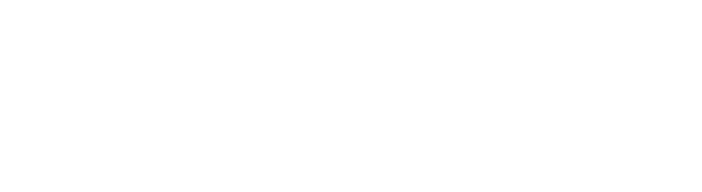
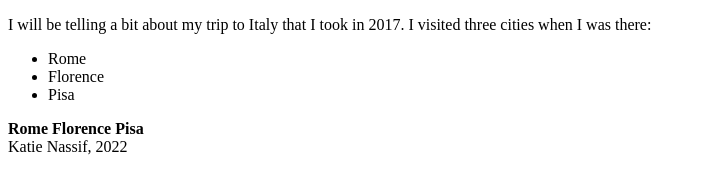
Before and after one commit to St-Louis-Women-March-2022/js-assignment-4-html-me-something-krnassif, a website: page index.html in a window 1280 px wide. Shown: the whole page, without its empty margins (0-702 px from the left). Drawn offline with Linux system fonts and the light colour scheme.

Commit message:
Finished HTML portion of assignment

```diff
--- a/index.html
+++ b/index.html
@@ -1,8 +1,19 @@
 <!DOCTYPE html>
 <html>
    <head>
+      <title>My Trip to Italy</title>
    </head>
    <body>
-      <!-- Write your HTML in this file! -->
+      <p>I will be telling a bit about my trip to Italy that I took in 2017. I visited three cities when I was there:
+      <ul>
+         <li>Rome</li>
+         <li>Florence</li>
+         <li>Pisa</li>
+      </ul>
+      </p>
+      <strong>Rome</strong>
+      <strong>Florence</strong>
+      <strong>Pisa</strong>
    </body>
+   <footer>Katie Nassif, 2022</footer>
 </html>
```
